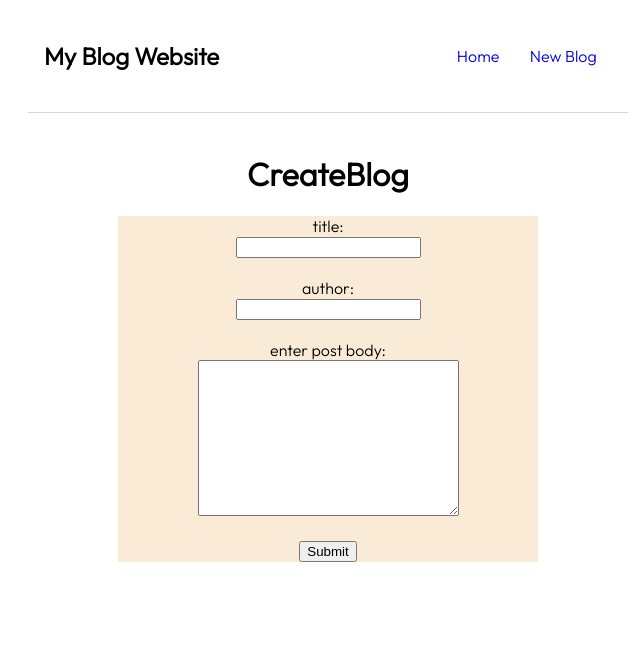
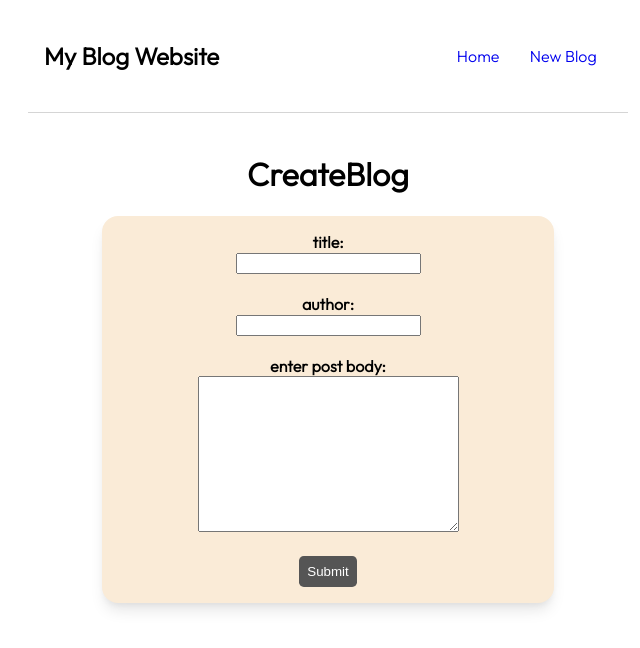
Before and after one commit to drorbahat/13.1-blog-project, a React (Create React App) app: page /createblog in a window 1280 px wide. Shown: the top 648 px of the page, without its empty margins (312-952 px from the left). Built offline with nearby package versions, Linux system fonts and the light colour scheme.

Commit message:
workflow finished

```diff
--- a/data/db.json
+++ b/data/db.json
@@ -17,12 +17,6 @@
       "title": "third blog post",
       "author": "dore mi",
       "body": "chara al hapanim schelcha yamanyak"
-    },
-    {
-      "id": 4,
-      "title": "forth blog post",
-      "body": "noderrrrrrrrrrrrrrrrrrrrrrrrrrrrr",
-      "author": "Moshe Hamalshan"
     }
   ]
 }
--- a/src/components/BlogItem.js
+++ b/src/components/BlogItem.js
@@ -1,14 +1,26 @@
 import { Link } from "react-router-dom"
+
+
 
 const BlogItem = ({ blog }) => {
 
+    const handleDeleteBlog = () => {
+        fetch(`http://localhost:8000/blogs/${blog.id}`, {
+            method: 'DELETE',
+        })
+            .then(res => res.json())
+            .then(window.location.reload(false))
+    }
 
     return (
         <div className="BlogItem-root" id={`blog-item-${blog.id}`}>
-            <Link to={`/blogs/${blog.id}`}>
-                <h2>{blog.title}</h2>
-                <p>Written by {blog.author}</p>
-            </Link>
+            <div>
+                <Link to={`/blogs/${blog.id}`}>
+                    <h2>{blog.title}</h2>
+                    <p>Written by {blog.author}</p>
+                </Link>
+            </div>
+            <button onClick={handleDeleteBlog} className="delete-button">delete</button>
         </div>
     )
 }
--- a/src/components/CreateBlog.js
+++ b/src/components/CreateBlog.js
@@ -1,33 +1,75 @@
+import { useState } from "react"
+import { useNavigate } from "react-router-dom"
+
 const CreateBlog = () => {
+
+    const navigate = useNavigate()
+
+    const [title, setTitle] = useState('')
+    const [author, setAuthor] = useState('')
+    const [body, setBody] = useState('')
+
+    const saveNewBlog = e => {
+        e.preventDefault()
+        const prepairedBody = { title, body, author }
+        fetch('http://localhost:8000/blogs', {
+            method: 'POST',
+            headers: {
+                "Content-Type": "application/json",
+            },
+            body: JSON.stringify(prepairedBody)
+        })
+            .then(() => {
+                setTitle('')
+                setAuthor('')
+                setBody('')
+                navigate('/home')
+            })
+            .catch(e => console.error(e))
+    }
+
+
     return (
         <div className="CreateBlog-root">
             <br />
             <h1>CreateBlog</h1>
             <div className="CreatBlog-main-container">
                 <form className="CreatBlog-form">
-                    <label htmlFor="title">title:</label>
+                    <label className="createBlog-lable" htmlFor="blog-title">title:</label>
                     <br />
                     <input
                         type="text"
                         id="blog-title"
-                        required />
+                        required
+                        value={title}
+                        onChange={e => { setTitle(e.target.value) }}
+                    />
                     <br /> <br />
-                    <label htmlFor="author">author:</label>
+                    <label className="createBlog-lable" htmlFor="blog-author">author:</label>
                     <br />
                     <input
                         type="text"
                         id="blog-author"
-                        required />
+                        required
+                        value={author}
+                        onChange={e => { setAuthor(e.target.value) }}
+                    />
                     <br /><br />
-                    <label htmlFor="post-body">enter post body:</label>
+                    <label className="createBlog-lable" htmlFor="blog-body">enter post body:</label>
                     <br />
                     <textarea
-                        name="blog-body" id="blog-body" cols="30" rows="10" required></textarea>
+                        name="blog-body"
+                        id="blog-body"
+                        cols="30"
+                        rows="10"
+                        required
+                        value={body}
+                        onChange={e => { setBody(e.target.value) }}
+                    ></textarea>
                     <br /> <br />
-                    <button type="submit">Submit</button>
+                    <button onClick={saveNewBlog} className="createBlog-submit-button" type="submit">Submit</button>
                 </form>
             </div>
-
         </div>
     )
 }
--- a/src/index.css
+++ b/src/index.css
@@ -66,14 +66,47 @@ a {
   background-color: antiquewhite;
   margin: auto;
   width: 70%;
+  box-shadow: rgba(0, 0, 0, 0.1) 0px 10px 15px -3px, rgba(0, 0, 0, 0.05) 0px 4px 6px -2px;
+  border-radius: 1rem;
+  padding: 1rem;
+}
+
+.createBlog-lable {
+  font-weight: bold;
+  padding: 0.5em;
+}
+
+.createBlog-submit-button {
+  border-radius: 0.3rem;
+  padding: 0.5rem;
+  color: white;
+  background-color: rgb(85, 85, 85);
+  border: 0;
+  cursor: pointer;
+}
+
+.createBlog-submit-button:hover {
+  background-color: rgb(44, 44, 44);
+
 }
 
 .BlogItem-root {
   background-color: aliceblue;
   box-shadow: rgba(0, 0, 0, 0.1) 0px 10px 15px -3px, rgba(0, 0, 0, 0.05) 0px 4px 6px -2px;
-  transition: 1s
+  transition: 1s;
+  color: "black"
 }
 
 .BlogItem-root:hover {
   box-shadow: rgba(0, 0, 0, 0.06) 0px 2px 4px 0px inset;
 }
+
+.delete-button {
+  border-radius: 0.3rem;
+  padding: 0.5rem;
+  margin: 1rem;
+  color: white;
+  background-color: rgb(85, 85, 85);
+  border: 0;
+  cursor: pointer;
+}
```
